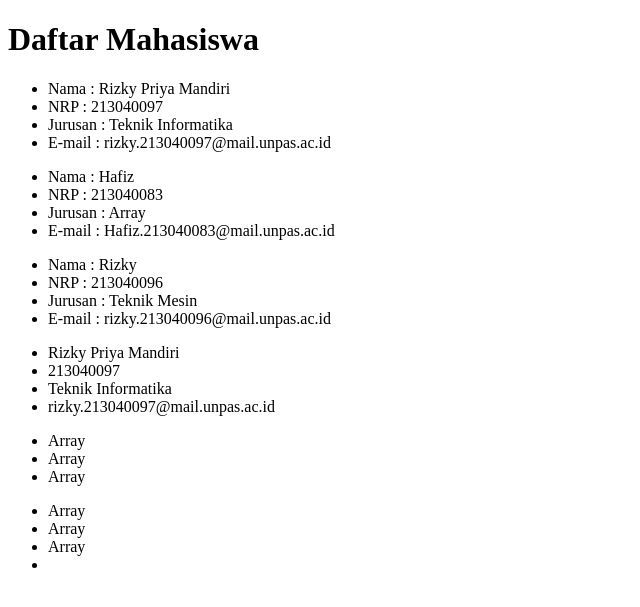
After one commit to RizkyPM40076/pw2022_c_213040097, a PHP site: page /latihan3.php in a window 1280 px wide. The commit adds this page. Shown: the top 607 px of the page, without its empty margins (0-640 px from the left). Run offline with PHP 8.4, Linux system fonts and the light colour scheme; data that the repository does not hold is empty.

Commit message:
latihan 6

```diff
--- /dev/null
+++ b/kuliah/Pertemuan 5/latihan3.php
@@ -0,0 +1,54 @@
+<?php
+$mahasiswa = [
+    ["Rizky Priya Mandiri", "213040097", "Teknik Informatika", "rizky.213040097@mail.unpas.ac.id"],
+    ["Hafiz", "213040083", [1,2,3], "Hafiz.213040083@mail.unpas.ac.id", "Teknik Informatika"],
+    ["Rizky", "213040096", "Teknik Mesin", "rizky.213040096@mail.unpas.ac.id"],
+
+];
+
+?>
+<!DOCTYPE html>
+<html>
+<head>
+  <title>Daftar Mahasiswa</title>
+</head>
+<body>
+
+<h1>Daftar Mahasiswa</h1>
+
+<?php foreach( $mahasiswa as $mhs) : ?>
+<ul>
+    <li>Nama : <?= $mhs[0]; ?></li>
+    <li>NRP : <?= $mhs[1]; ?></li>
+    <li>Jurusan : <?= $mhs[2]; ?></li>
+    <li>E-mail : <?= $mhs[3]; ?></li>
+</ul>
+<?php endforeach; ?>
+
+
+<!-- Sebelum array multi dimensi -->
+<!-- cara 1 (manual)-->
+<ul>
+    <li>Rizky Priya Mandiri</li>
+    <li>213040097</li>
+    <li>Teknik Informatika</li>
+    <li>rizky.213040097@mail.unpas.ac.id</li>
+</ul>
+
+<!-- cara 2 -->
+<ul>
+    <?php foreach( $mahasiswa as $mhs) : ?>
+        <li><?= $mhs; ?></li>
+    <?php endforeach; ?>
+</ul>
+
+<!-- cara 3 -->
+<ul>
+    <li><?= $mahasiswa[0]; ?></li>
+    <li><?= $mahasiswa[1]; ?></li>
+    <li><?= $mahasiswa[2]; ?></li>
+    <li><?= $mahasiswa[3]; ?></li>
+</ul>
+
+</body>
+</html>
```
Also changed, not shown: kuliah/Pertemuan 4/data.php (+21 -3 lines), kuliah/Pertemuan 5/latihan2.php (+52 -4 lines), kuliah/Pertemuan 7/latihan_1.php (added, +42 -0 lines).
